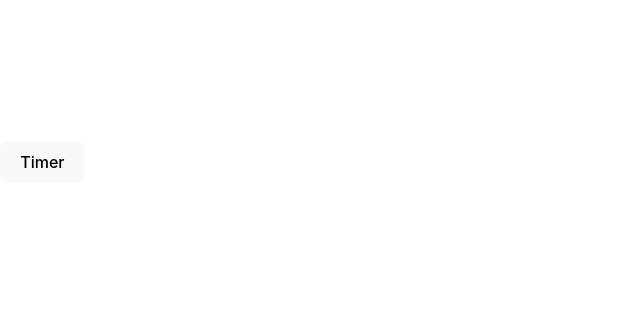
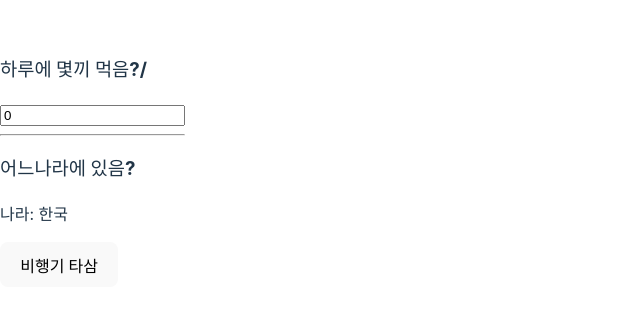
Before and after one commit to dwhddnjs/react-advanced, a React (Vite) app: page / in a window 1280 px wide. Shown: the part 238-550 px from the top of the page, without its empty margins (0-640 px from the left). Built offline with nearby package versions, Linux system fonts and the light colour scheme.

Commit message:
usememo 연습

```diff
--- a/src/App.tsx
+++ b/src/App.tsx
@@ -1,9 +1,9 @@
-import UseEffectEx from "./components/ex/UseEffectEx"
+import { UseMemoEx } from "./components/ex/UseMemoEx"
 
 function App() {
   return (
     <>
-      <UseEffectEx />
+      <UseMemoEx />
     </>
   )
 }
--- /dev/null
+++ b/src/components/ex/UseMemoEx.tsx
@@ -0,0 +1,87 @@
+import React, { useEffect, useMemo, useState } from "react"
+
+//동일한 값을 리턴하는 함수를 메모리에 저장후 재사용한다
+//맨 처음 계산 후 필요할때 마다 메모리에서 가져와서 재사용함
+//기본: 렌더링이 된다 => 컴포넌트 함수를 호출한다 => 모든 내부 변수를 초기화 한다
+//MeMo : 렌더링 => 컴포넌트 함수 호출 계산된값을 저장 => 렌더링 => 컴포넌트 호출 계산된 값을 메모리에서 가져와 저장
+//보통 최적화 할떄 씀
+//콜백 함수와 dep를 받음
+//메모리 사용으로 인해 오히려 성능악화 시킬수있음
+
+// const calculate = (number: number) => {
+//   console.log("어려운 계산")
+//   for (let i = 0; i < 99999999; i++) {
+//     //
+//   }
+//   return number + 10000
+// }
+
+// const calculate2 = (number: number) => {
+//   console.log("쉬운 계산")
+//   return number + 1
+// }
+
+// export const UseMemoEx = () => {
+//   const [number, setNumber] = useState(1)
+//   const [number2, setNumber2] = useState(1)
+
+//   const sum = useMemo(() => {
+//     return calculate(number)
+//   }, [number])
+//   //number값이 변경될때만 새로 실행을 하고 메모리에 저장되어있는값을 재사용함
+
+//   const sum2 = calculate2(number2)
+
+//   return (
+//     <div>
+//       <h3>계산</h3>
+//       <input
+//         type="number"
+//         value={number}
+//         onChange={(e) => setNumber(parseInt(e.target.value))}
+//       />
+//       <span>+ 10000 = {sum}</span>
+//       <h3>계산2</h3>
+//       <input
+//         type="number"
+//         value={number2}
+//         onChange={(e) => setNumber2(parseInt(e.target.value))}
+//       />
+//       <span>+ 1 = {sum2}</span>
+//     </div>
+//   )
+// }
+
+export const UseMemoEx = () => {
+  const [number, setNumber] = useState(0)
+  const [isKorea, setIsKorea] = useState(true)
+
+  //원시 타입 : string Number boolean null undefined biglnt symbol
+  //객체 타입 : object array
+
+  //   const location = {
+  //     contry: isKorea ? "한국" : "외국",
+  //   }
+  const location = useMemo(() => {
+    return { contry: isKorea ? "한국" : "외국" }
+  }, [isKorea])
+
+  useEffect(() => {
+    console.log("useEffect 호출")
+  }, [location])
+
+  return (
+    <div>
+      <h3>하루에 몇끼 먹음?/</h3>
+      <input
+        type="number"
+        value={number}
+        onChange={(e) => setNumber(parseInt(e.target.value))}
+      />
+      <hr />
+      <h3>어느나라에 있음?</h3>
+      <p>나라: {location.contry}</p>
+      <button onClick={() => setIsKorea(!isKorea)}>비행기 타삼</button>
+    </div>
+  )
+}
```
